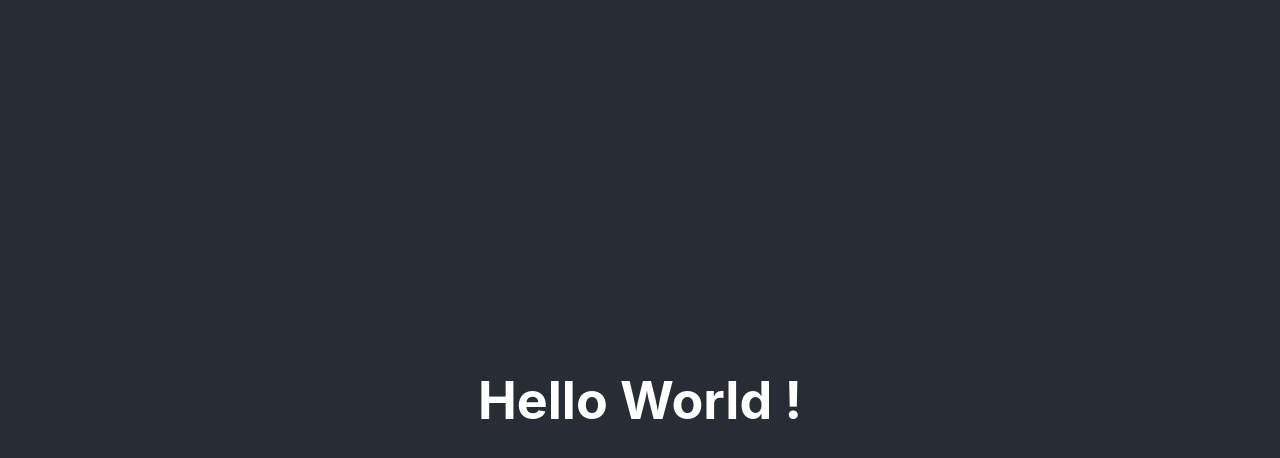
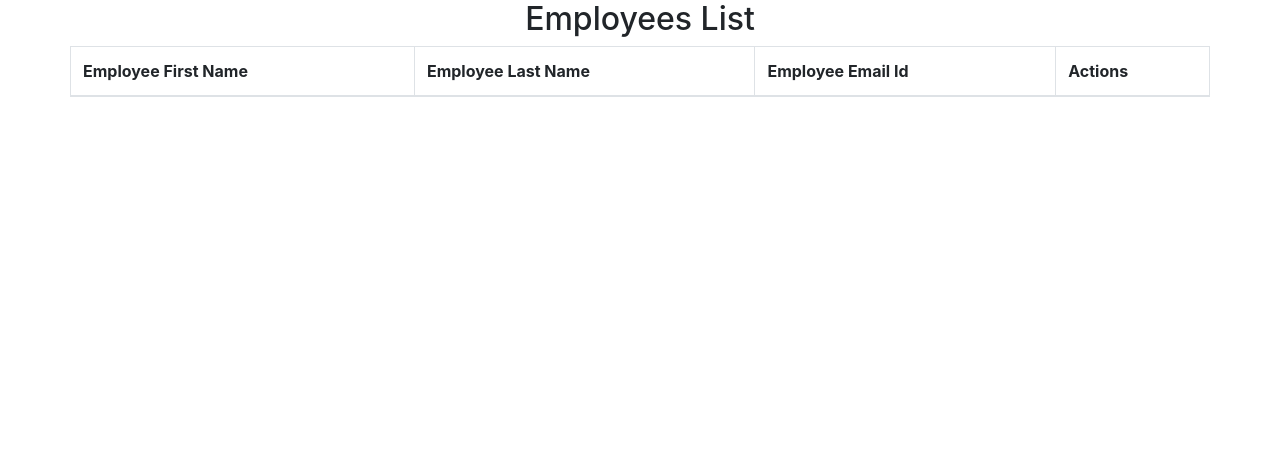
Before and after one commit to KuzmaJava/React-FrontEnd, a React (Create React App) app: page / in a window 1280 px wide. Shown: the top 458 px of the page. Built offline with nearby package versions, Linux system fonts and the light colour scheme.

Commit message:
Created list employee component

```diff
--- a/package.json
+++ b/package.json
@@ -6,7 +6,9 @@
     "@testing-library/jest-dom": "^5.16.5",
     "@testing-library/react": "^13.4.0",
     "@testing-library/user-event": "^13.5.0",
+    "bootstrap": "^5.2.3",
     "react": "^18.2.0",
+    "react-bootstrap": "^2.7.4",
     "react-dom": "^18.2.0",
     "react-scripts": "5.0.1",
     "web-vitals": "^2.1.4"
--- a/public/index.html
+++ b/public/index.html
@@ -25,6 +25,7 @@
       Learn how to configure a non-root public URL by running `npm run build`.
     -->
     <title>React App</title>
+    <link rel="stylesheet" href="https://cdn.jsdelivr.net/npm/bootstrap@4.0.0/dist/css/bootstrap.min.css" integrity="sha384-Gn5384xqQ1aoWXA+058RXPxPg6fy4IWvTNh0E263XmFcJlSAwiGgFAW/dAiS6JXm" crossorigin="anonymous">
   </head>
   <body>
     <noscript>You need to enable JavaScript to run this app.</noscript>
--- a/src/App.js
+++ b/src/App.js
@@ -1,12 +1,11 @@
 import logo from './logo.svg';
 import './App.css';
+import ListEmployeeComponent from './components/ListEmployeeComponent'
 
 function App() {
   return (
-    <div className="App">
-      <header className="App-header">
-       <h1> Hello World !</h1>
-      </header>
+    <div className="container">
+      <ListEmployeeComponent />
     </div>
   );
 }
--- /dev/null
+++ b/src/components/ListEmployeeComponent.jsx
@@ -0,0 +1,45 @@
+import React, { Component } from 'react';
+
+class ListEmployeeComponent extends Component {
+    constructor(props) {
+        super(props)
+
+        this.state = {
+                employees: []
+        }
+    }
+
+    render() {
+        return (
+            <div>
+                 <h2 className="text-center">Employees List</h2>
+                 <div className = "row">
+                        <table className = "table table-striped table-bordered">
+                            <thead>
+                                <tr>
+                                    <th> Employee First Name</th>
+                                    <th> Employee Last Name</th>
+                                    <th> Employee Email Id</th>
+                                    <th> Actions</th>
+                                </tr>
+                            </thead>
+                            <tbody>
+                                {
+                                    this.state.employees.map(
+                                        employee =>
+                                        <tr key = {employee.id}>
+                                             <td> { employee.firstName} </td>
+                                             <td> {employee.lastName}</td>
+                                             <td> {employee.emailId}</td>
+                                        </tr>
+                                    )
+                                }
+                            </tbody>
+                        </table>
+                 </div>
+            </div>
+        )
+    }
+}
+
+export default ListEmployeeComponent
```
Also changed, not shown: 1 other file (tests, documents, lock files or other folders).
